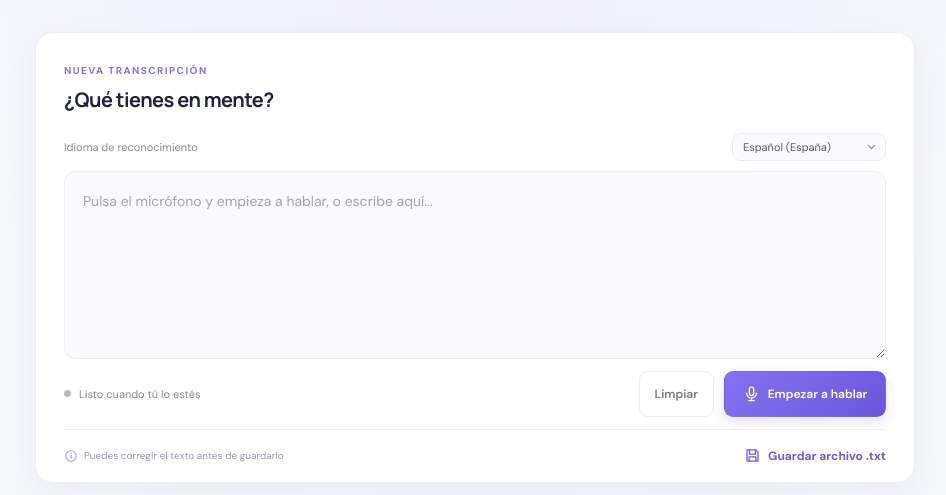
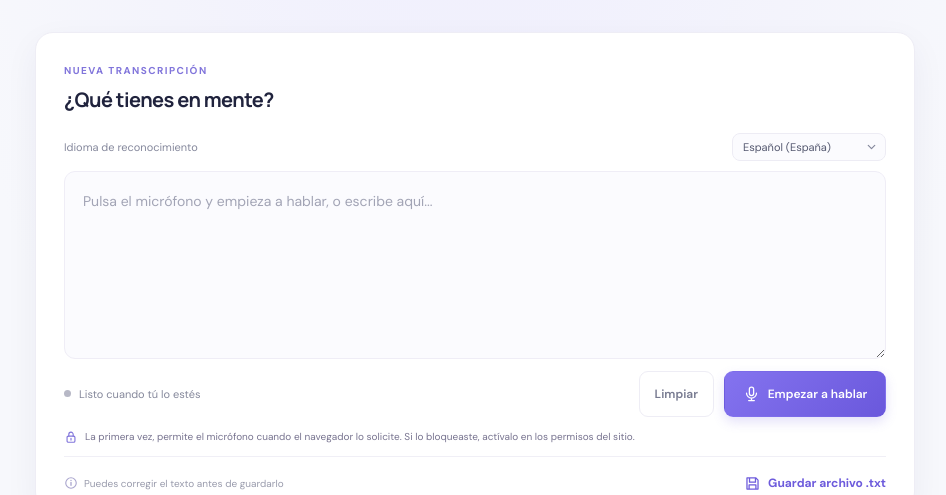
Before and after one commit to n30458197-design/voz.nota, a website built with Vite: page index.html in a window 1280 px wide. Shown: the part 323-818 px from the top of the page, without its empty margins (165-1111 px from the left). Built offline with nearby package versions, Linux system fonts and the light colour scheme.

Commit message:
voz.nota

```diff
--- a/app.js
+++ b/app.js
@@ -536,10 +536,17 @@ setupAppInstallation();
 setupNativeSpeech();
 
 if (!SpeechRecognition) {
-  showStatus(
-    "El dictado no es compatible con este navegador. Aún puedes escribir y guardar textos.",
-    "error",
-  );
+  if (window.location.protocol === "file:") {
+    showStatus(
+      "Abre la app desde un servidor local como http://localhost:8000 para usar el micrófono.",
+      "error",
+    );
+  } else {
+    showStatus(
+      "El dictado no es compatible con este navegador. Aún puedes escribir y guardar textos.",
+      "error",
+    );
+  }
 }
 
 if (SpeechRecognition) createRecognition();
--- a/index.html
+++ b/index.html
@@ -113,6 +113,14 @@
               </div>
             </div>
 
+            <p class="mic-help">
+              <svg viewBox="0 0 16 16" fill="none" aria-hidden="true">
+                <rect x="3.5" y="7" width="9" height="7" rx="1.5" stroke="currentColor" stroke-width="1.3"/>
+                <path d="M5.5 7V5a2.5 2.5 0 0 1 5 0v2m-2.5 2.5v2" stroke="currentColor" stroke-width="1.3" stroke-linecap="round"/>
+              </svg>
+              La primera vez, permite el micrófono cuando el navegador lo solicite. Si lo bloqueaste, actívalo en los permisos del sitio.
+            </p>
+
             <div class="card-footer">
               <span>
                 <svg viewBox="0 0 16 16" fill="none" aria-hidden="true">
--- a/styles.css
+++ b/styles.css
@@ -392,6 +392,24 @@ textarea[readonly] {
 .mic-icon {
   width: 17px;
   height: 17px;
+}
+
+.mic-help {
+  display: flex;
+  align-items: flex-start;
+  gap: 7px;
+  margin: 0 0 12px;
+  color: #77738f;
+  font-size: 10px;
+  line-height: 1.55;
+}
+
+.mic-help svg {
+  width: 14px;
+  height: 14px;
+  flex: 0 0 auto;
+  margin-top: 1px;
+  color: #8175db;
 }
 
 .card-footer {
```
Also changed, not shown: README.md.
